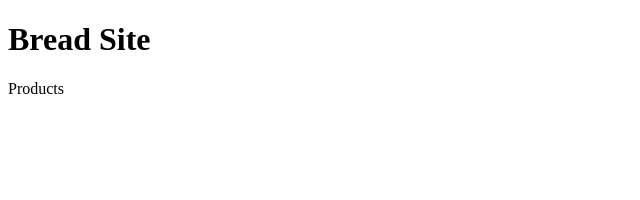
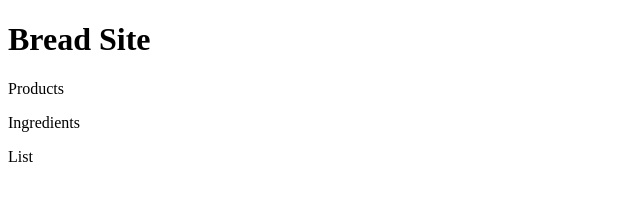
Before and after one commit to wittleElf/com.bread.demo, a plain HTML site: page index.html in a window 1280 px wide. Shown: the whole page, without its empty margins (0-640 px from the left). Drawn offline with Linux system fonts and the light colour scheme.

Commit message:
bug fix v1.1. for production

```diff
--- a/index.html
+++ b/index.html
@@ -8,5 +8,8 @@
 <body>
 <h1>Bread Site</h1>
 <p>Products</p>
+
+<p>Ingredients</p>
+<p>List</p>
 </body>
 </html>
```
